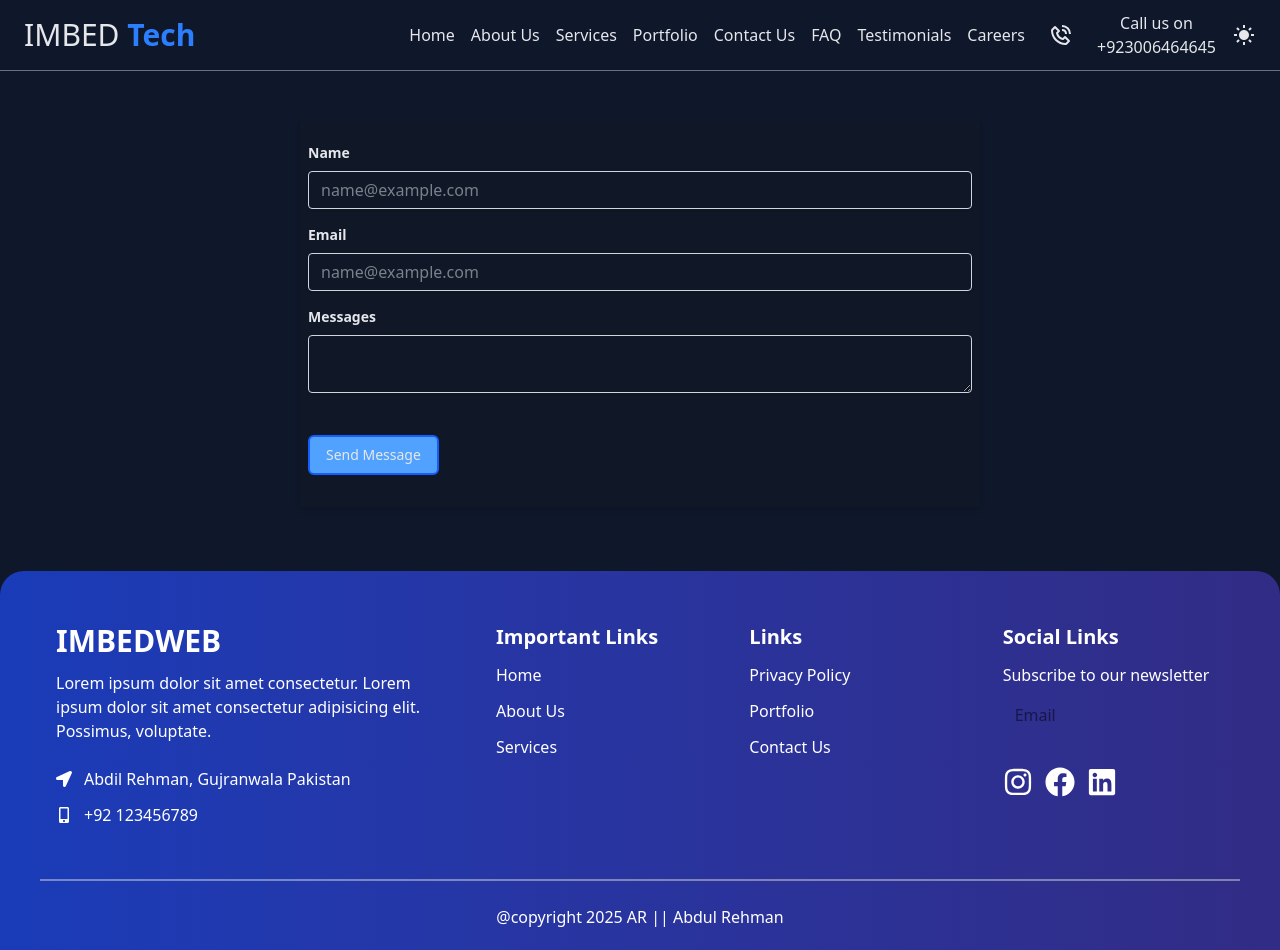
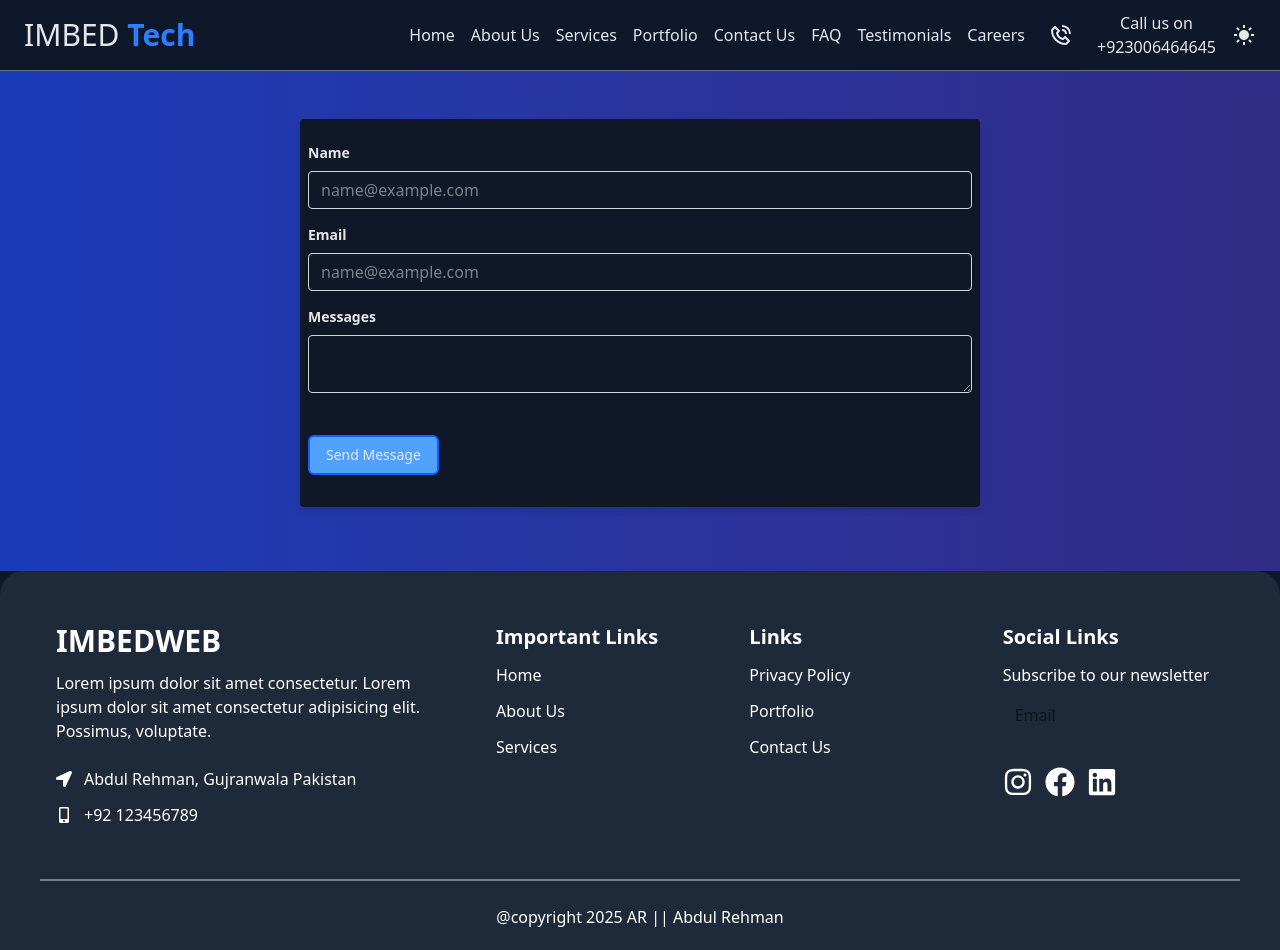
Before and after one commit to likeam/HBDigitalAgency, a React (Vite) app: page /message in a window 1280 px wide. Shown: the top 950 px of the page. Built offline with nearby package versions, Linux system fonts and the light colour scheme.

Commit message:
Building Responseive

```diff
--- a/src/components/Footer.jsx
+++ b/src/components/Footer.jsx
@@ -10,7 +10,7 @@ import { Link } from "react-router-dom";
 
 const Footer = () => {
   return (
-    <div className="rounded-t-3xl  bg-sky-400 dark:bg-gradient-to-r from-blue-800 to-indigo-900">
+    <div className="rounded-t-3xl  bg-gray-400 dark:bg-gray-800">
       <section className="mx-auto max-w-[1200px] dark:text-white text-gray-900">
         <div className=" grid py-5 md:grid-cols-3">
           <div className=" px-4 py-8 ">
@@ -27,7 +27,7 @@ const Footer = () => {
             <br />
             <div className="flex items-center gap-3">
               <FaLocationArrow />
-              <p>Abdil Rehman, Gujranwala Pakistan</p>
+              <p>Abdul Rehman, Gujranwala Pakistan</p>
             </div>
             <div className="mt-3 flex items-center gap-3">
               <FaMobileAlt />
--- a/src/components/Hero.jsx
+++ b/src/components/Hero.jsx
@@ -2,7 +2,7 @@ import React from "react";
 
 const Hero = () => {
   return (
-    <div className=" flex justify-center bg-sky-400  text-center h-[650px] bg- md:h-[500px]  gap-8   pt-20 dark:bg-gradient-to-r from-blue-800 to-indigo-900">
+    <div className=" flex justify-center  bg-gray-400  text-center h-[650px] bg- md:h-[500px]  gap-8   pt-20 dark:bg-gray-800">
       <section className=" container flex flex-col justify-between ">
         <div className=" grid grid-cols-1 md:grid-cols-2 px-8 items-center justify-center dark:text-white">
           {/* hero Text containert  */}
--- a/src/components/Message.jsx
+++ b/src/components/Message.jsx
@@ -23,7 +23,7 @@ const Message = () => {
 
   return (
     <>
-      <div class=" flex justify-center items-center  p-12 ">
+      <div class=" flex justify-center items-center bg-gray-400  p-12 dark:bg-gradient-to-r from-blue-800 to-indigo-900 ">
         <form
           ref={form}
           onSubmit={sendEmail}
--- a/src/components/SampleBanner.jsx
+++ b/src/components/SampleBanner.jsx
@@ -3,7 +3,7 @@ import React from "react";
 const SampleBanner = () => {
   return (
     <>
-      <div className=" bg-sky-400 dark:bg-gradient-to-r from-blue-800 to-indigo-900">
+      <div className=" bg-gray-400 dark:bg-gray-800 to-indigo-900">
         <div
           data-aos="fade-up"
           className=" flex  justify-center  text-center container p-4 py-8 md:py12 md:p-12"
```
